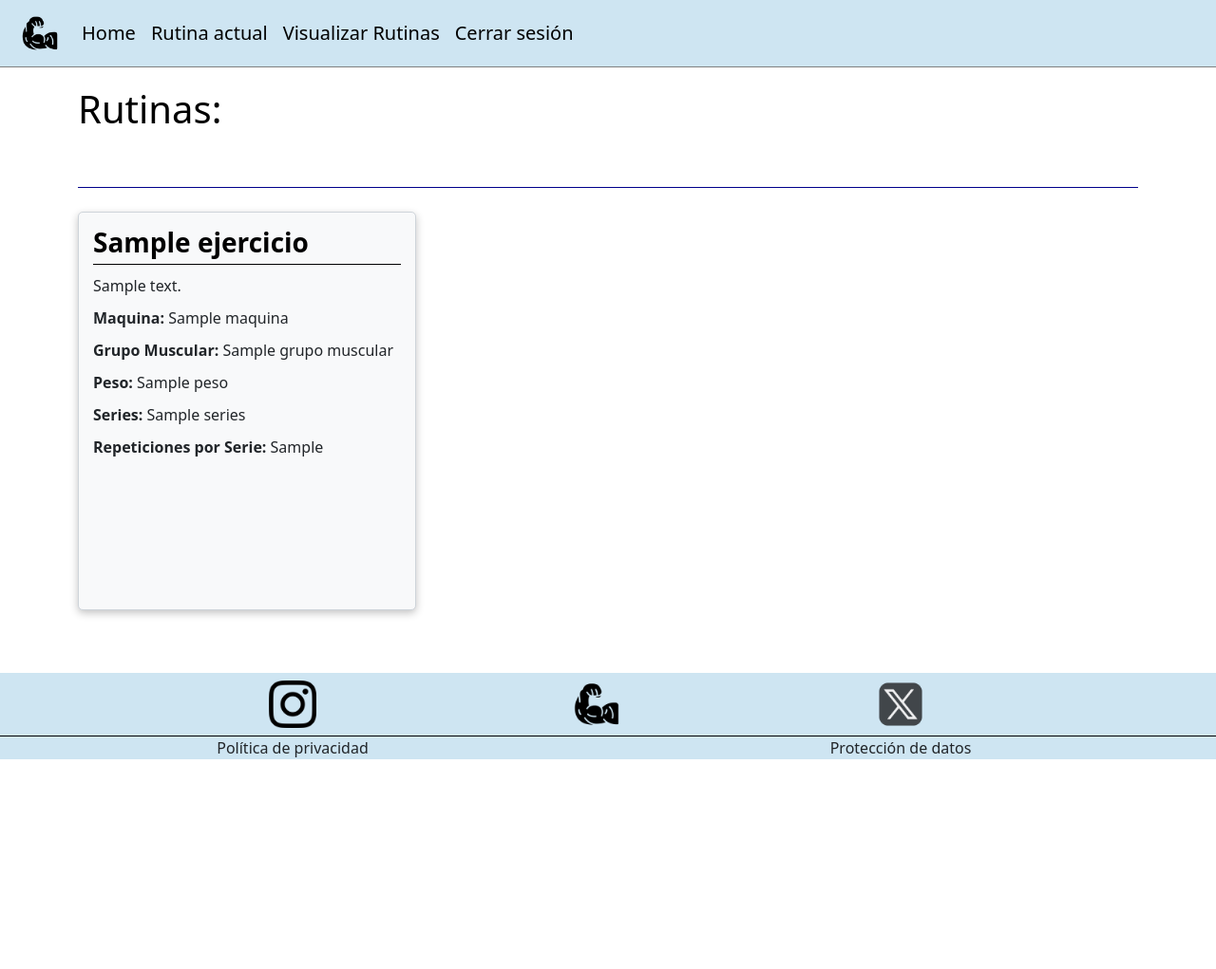
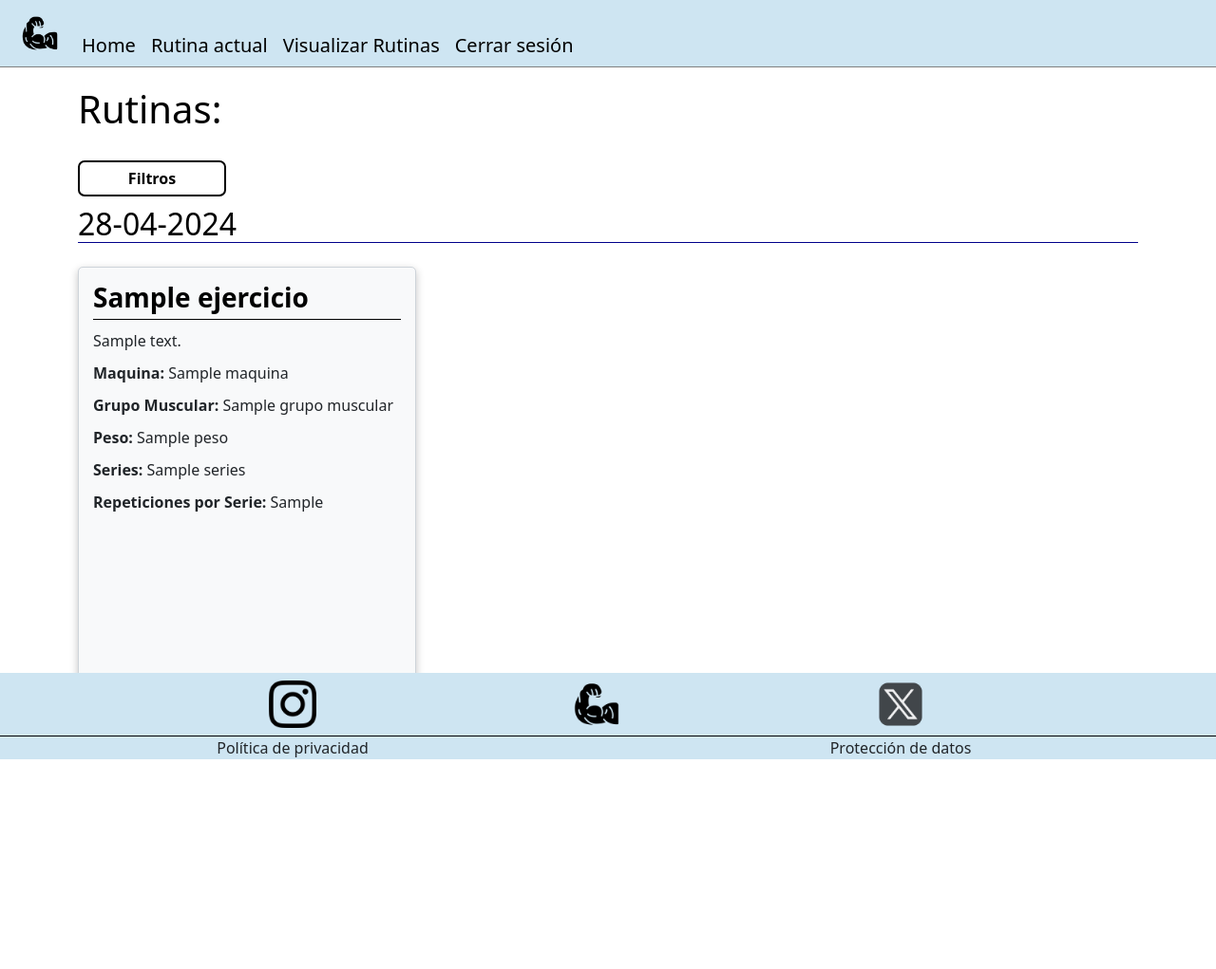
Before and after one commit to YagoDiazJusto/gymApp, a Symfony app: template templates/gym_app/visualizarRutinas.html.twig in a window 1280 px wide. Shown: the top 1021 px of the page at 95% size. Run offline with Twig, Linux system fonts and the light colour scheme; the template is opened without the code that fills it: most values are stand-ins (such as "Sample title", 1, 10 or a date in 2020); form fields are guessed from the names that the template uses; style sheets or scripts are compiled from the project's sources; some libraries are stand-ins or nearby versions.

Commit message:
Animaciones y filtro

```diff
--- a/assets/styles/visualizarRutinas.css
+++ b/assets/styles/visualizarRutinas.css
@@ -1,11 +1,14 @@
 @import 'bootstrap';
-body{
+
+body {
     background-color: white;
 }
-html{
+
+html {
     height: 100%;
     margin-bottom: 500px;
 }
+
 .card {
     background-color: #f8f9fa;
     border: 1px solid #ced4da;
@@ -30,10 +33,57 @@ html{
 .opciones {
     border: 1px solid #ccc;
     border-radius: 5px;
-    background-color:  rgb(255, 255, 255);
+    background-color: rgb(255, 255, 255);
     color: rgba(44, 52, 54);
 }
 
-.footer{
-    background-color:#CEE5F2;
+.footer {
+    background-color: #CEE5F2;
 }
+
+button {
+    background-color: white;
+    padding: 5px;
+    margin-top: 10px;
+    font-weight: bold;
+    border-radius: 7px;
+    color: #000;
+    border: solid 2px black;
+    margin-bottom: 10px;
+    min-width: 156px;
+}
+
+.filtro {
+    background-color: #f8f9fa;
+    border: 1px solid #ced4da;
+    border-radius: 5px;
+    padding: 15px;
+    margin-bottom: 20px;
+    box-shadow: rgba(0, 0, 0, 0.24) 0px 3px 8px;
+}
+
+@media (min-width:1200px) {
+    .card{
+        min-height: 480px;
+    }
+}
+
+@media (min-width:992px) and (max-width:1200px) {
+    .card{
+        min-height: 440px;
+    }
+}
+
+@media (max-width:992px) {
+    .card{
+        min-height: 410px;
+    }
+}
+
+@media (min-width:992px)
+{
+    .bajar{
+        position: relative;
+        top: 13px;
+    }
+}
--- a/assets/visualizarRutinas.js
+++ b/assets/visualizarRutinas.js
@@ -36,3 +36,65 @@ window.addEventListener('scroll', function() {
         footer.style.display = 'none'; // Oculta el footer si no está al final de la página
     }
 });
+
+//Mostrar/ocultar filtro
+
+let btnFiltro = document.querySelector(".btnFiltro");
+let filtro = document.querySelector(".filtro");
+let verFiltro = false;
+btnFiltro.addEventListener("click", (e) => {
+    if (verFiltro == false) {
+        btnFiltro.innerText = "Ocultar";
+        filtro.style.display = "";
+        verFiltro = true;
+    } else {
+        btnFiltro.innerText = "Filtros";
+        filtro.style.display = "none";
+        verFiltro = false;
+    }
+});
+
+
+//Animación botones
+
+document.body.addEventListener("mouseover", (e) => {
+    if (e.target.tagName == "BUTTON" && e.target.className!="config") {
+        e.target.style.backgroundColor = "yellow";
+    }
+})
+
+document.body.addEventListener("mouseout", (e) => {
+    if (e.target.tagName == "BUTTON") {
+        e.target.style.backgroundColor = "transparent";
+    }
+})
+
+
+//Ampliar cartas
+
+function getCardElement(target) {
+            if (target.classList.contains("card")) {
+                return target;
+            } else if (target.parentElement && target.parentElement.classList.contains("card")) {
+                return target.parentElement;
+            } else if (target.parentElement && target.parentElement.parentElement && target.parentElement.parentElement.classList.contains("card")) {
+                return target.parentElement.parentElement;
+            }
+            return null;
+        }
+
+        document.body.addEventListener("mouseover", (e) => {
+            const cardElement = getCardElement(e.target);
+            if (cardElement) {
+                cardElement.style.transform = "scale(1.15)";
+                cardElement.style.zIndex = "1";
+            }
+        });
+
+        document.body.addEventListener("mouseout", (e) => {
+            const cardElement = getCardElement(e.target);
+            if (cardElement) {
+                cardElement.style.transform = "scale(1)";
+                cardElement.style.zIndex = "0";
+            }
+        });
--- a/templates/base.html.twig
+++ b/templates/base.html.twig
@@ -2,11 +2,15 @@
 <html>
 	<head>
 		<meta charset="UTF-8">
-        <title>{% block title %}Welcome!{% endblock %}</title>
-        {% block stylesheets %}
+		<title>
+			{% block title %}Welcome!
 			{% endblock %}
-        {% block javascripts %}
-        {% endblock %}
+		</title>
+		{% block stylesheets %}{% endblock %}
+		{% block javascripts %}{% endblock %}
+		<link rel="stylesheet" href="https://code.jquery.com/ui/1.12.1/themes/base/jquery-ui.css">
+		<script src="https://code.jquery.com/jquery-3.6.0.min.js"></script>
+		<script src="https://code.jquery.com/ui/1.12.1/jquery-ui.min.js"></script>
 	</head>
 	<body>
 		{% block body %}{% endblock %}
--- a/templates/gym_app/index.html.twig
+++ b/templates/gym_app/index.html.twig
@@ -52,8 +52,8 @@
 		<h1 style="color:black" class="text-center pt-5 pb-4">Grupos Musculares</h1>
 		<div class="musculos row g-5">
 			{% for grupo in grupos %}
-				<div class="col-md-3 col-6">
-					<a href="{{ path('seleccionarEjercicio',{nombre:grupo.nombre,userName:userName}) }}"><img src="/img/{{grupo.imagen}}" class="col-12"></a>
+				<div class="col-lg-3 col-6">
+					<a href="{{ path('seleccionarEjercicio',{nombre:grupo.nombre,userName:userName}) }}"><img src="/img/{{grupo.imagen}}" class="col-12 imgEj"></a>
 				</div>
 			{% endfor %}
 		</div>
--- a/templates/gym_app/visualizarRutinas.html.twig
+++ b/templates/gym_app/visualizarRutinas.html.twig
@@ -10,7 +10,7 @@
 {% endblock %}
 
 {% block body %}
-	<nav class="navbar navbar-expand-lg" style="padding:10px;font-size:20px;border:solid 1px grey;border-right:0px;border-top:0px;border-left:0px;background-color:#CEE5F2">
+	<nav class="navbar navbar-expand-lg" style="padding:10px;font-size:20px;border:solid 1px grey;border-right:0px;border-top:0px;border-left:0px;background-color:#CEE5F2;height:71px;">
 		<div class="container-fluid">
 			<a class="navbar-brand" href="#"><img src="/img/logo.png" style="max-width:40px;position:relative;bottom:20%;"></a>
 			<button class="navbar-toggler" type="button" data-bs-toggle="collapse" data-bs-target="#navbarNav" aria-controls="navbarNav" aria-expanded="false" aria-label="Toggle navigation">
@@ -18,16 +18,16 @@
 			</button>
 			<div class="collapse navbar-collapse" id="navbarNav">
 				<ul class="navbar-nav">
-					<li class="nav-item">
+					<li class="nav-item bajar">
 						<a class="nav-link active" aria-current="page" href="{{ path('app_gym',{userName:userName}) }}" style="color:black">Home</a>
 					</li>
-					<li class="nav-item">
+					<li class="nav-item bajar">
 						<a class="nav-link" href="{{ path('mostrarRutinaActual',{userName:userName}) }}" style="color:black">Rutina actual</a>
 					</li>
-					<li class="nav-item">
+					<li class="nav-item bajar">
 						<a class="nav-link" href="{{ path('visualizarRutinas',{userName:userName}) }}" style="color:black">Visualizar Rutinas</a>
 					</li>
-					<li class="nav-item">
+					<li class="nav-item bajar">
 						<a class="nav-link" href="{{ path('logout') }}" style="color:black">Cerrar sesión</a>
 					</li>
 					<li class="nav-item">
@@ -46,23 +46,114 @@
 			</div>
 		</div>
 	</nav>
+
+
 	<div class="container">
 		<h1 style="color: black;margin-top:20px;margin-bottom:20px;">Rutinas:</h1>
+		<script>
+			//Obtener date picker
+			$(document).ready(function(){
+				$("#datepicker").datepicker({
+				});
+
+				// Obtener la fecha cuando se hace clic en un botón
+				$("#get-date").click(function(){
+					let selectedDate = $("#datepicker").datepicker("getDate");
+					let maquinas = $(".maquinas option:selected").text();
+					let musculos = $(".musculos option:selected").text();
+					if (selectedDate!=null) {
+						let formattedDate = $.datepicker.formatDate("dd-mm-yy", selectedDate);
+						$(".date").each((index,e)=>{
+							let row = $(".row").eq(index);
+							if($(e).text()!=formattedDate){
+								row.css("display", "none");
+								$(e).css("display", "none");
+							}else{
+								row.css("display", "");
+								$(e).css("display", "");
+							}
+						});
+					} else {
+						alert("No se ha seleccionado ninguna fecha.");
+					}
+				});
+				$("#fmu").click(function(){
+					let musculo = $(".musculos option:selected").text();
+						$(".dias").each((index,e)=>{
+							let row = $(".row").eq(index);
+							let date = $(".date").eq(index);
+							let i=0;
+							$(e).find(".mu").each((index,e2)=>{
+								if($(e2).text()==musculo){
+									console.log($(e2).text())
+									i++;
+								}
+							});
+							if(i==0){
+								row.css("display", "none");
+								date.css("display", "none");
+							}else{
+								row.css("display", "");
+								date.css("display", "");
+							}
+							i=0;
+						});
+				});
+				$("#fma").click(function(){
+					let maquina = $(".maquinas option:selected").text();
+						$(".dias").each((index,e)=>{
+							let row = $(".row").eq(index);
+							let date = $(".date").eq(index);
+							let i=0;
+							$(e).find(".ma").each((index,e2)=>{
+								if($(e2).text()==maquina){
+									console.log($(e2).text())
+									i++;
+								}
+							});
+							if(i==0){
+								row.css("display", "none");
+								date.css("display", "none");
+							}else{
+								row.css("display", "");
+								date.css("display", "");
+							}
+							i=0;
+						});
+				});
+			});
+		</script>
+		<button class="btnFiltro">Filtros</button>
+		<div class="filtro" style="display:none;">
+			<p style="margin-bottom:0px;"><input style="width: calc(40% - 22px);padding: 8px; border-radius: 5px; border: 1px solid #ccc;" type="text" id="datepicker" placeholder="Seleccione fecha clickando"><button id="get-date" style="margin-left:4.5px;">Obtener Fecha</button></p>
+			{{form_start(form2)}}
+				<div>
+					{{ form_widget(form2.maquina, {'attr': {'style': 'width: calc(40% - 22px); padding: 8px; border-radius: 5px; border: 1px solid #ccc;', 'class': 'maquinas'}}) }}
+					<button id="fma">Filtrar por máquina</button>
+				</div>
+			{{form_end(form2)}}
+			{{form_start(form1)}}
+				<div>
+					{{ form_widget(form1.grupoMuscular, {'attr': {'style': 'width: calc(40% - 22px); padding: 8px; border-radius: 5px; border: 1px solid #ccc;', 'class': 'musculos'}}) }}
+					<button id="fmu">Filtrar por músculo</button>
+				</div>
+			{{form_end(form1)}}
+		</div>
 		{% set num = 0 %}
 		{% for d in detallesRutina %}
-			<h2 style="color: white; border-bottom: solid 1px #00008B; margin-bottom: 25px">{{ rutinas[num].fechaCreacion|date("d/m/Y") }}</h2>
-			<div class="row">
+			<h2 class="date" style="color: black; border-bottom: solid 1px #00008B; margin-bottom: 25px">{{ rutinas[num].fechaCreacion|date("d-m-Y") }}</h2>
+			<div class="row dias">
 				{% for d2 in d %}
 					<div class="col-6 col-lg-4 ">
-						<div class="card " style="min-height:420px;">
+						<div class="card">
 							<h3>{{ d2.ejercicio.nombreEjercicio }}</h3>
 							<p>{{ d2.ejercicio.descripcion }}</p>
 							<p>
 								<span style="font-weight:bold">Maquina:</span>
-								{{ d2.ejercicio.maquina.nombre }}</p>
+								<span class="ma">{{ d2.ejercicio.maquina.nombre }}</span></p>
 							<p>
 								<span style="font-weight:bold">Grupo Muscular:</span>
-								{{ d2.ejercicio.grupoMuscular.nombre }}</p>
+								<span class="mu">{{ d2.ejercicio.grupoMuscular.nombre }}</span></p>
 							<p>
 								<span style="font-weight:bold">Peso:</span>
 								{{ d2.peso }}</p>
```
Also changed, not shown: assets/index.js (+16 -0 lines), assets/material.js (+15 -0 lines), assets/rutinaActual.js (+45 -0 lines), assets/usuarios.js (+15 -0 lines), src/Controller/GymAppController.php (+32 -1 lines). Lines whose indentation alone changed are shown as unchanged.
